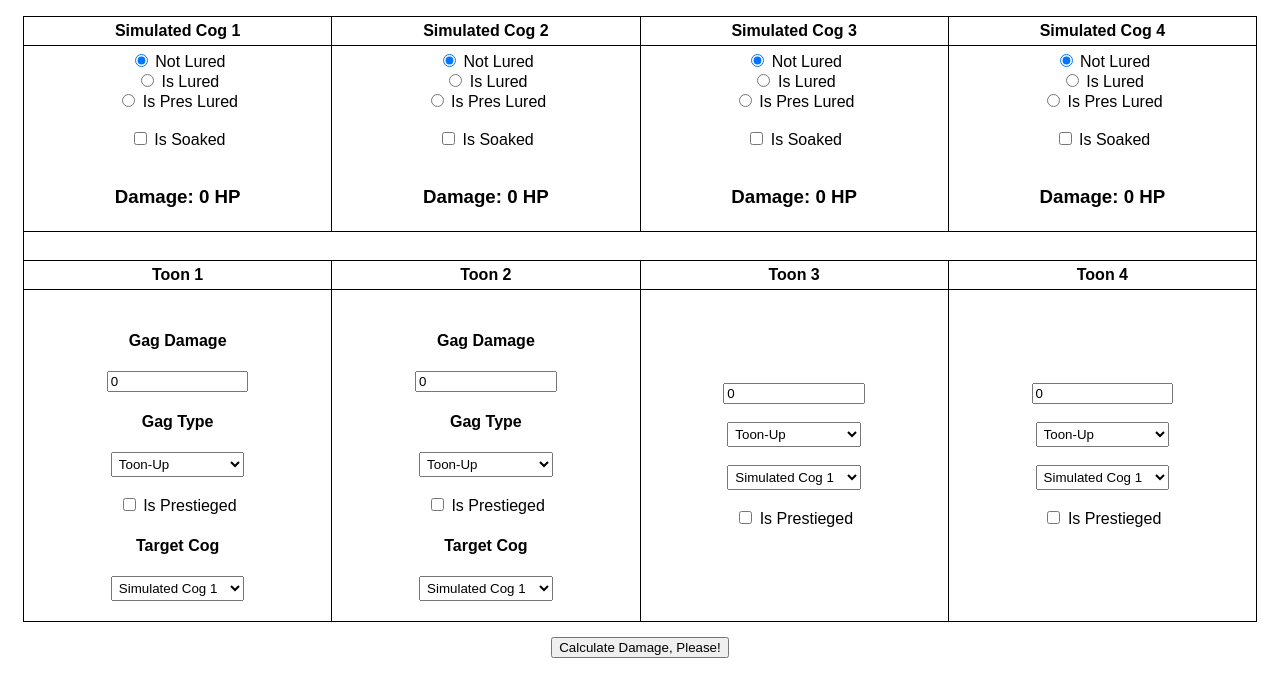
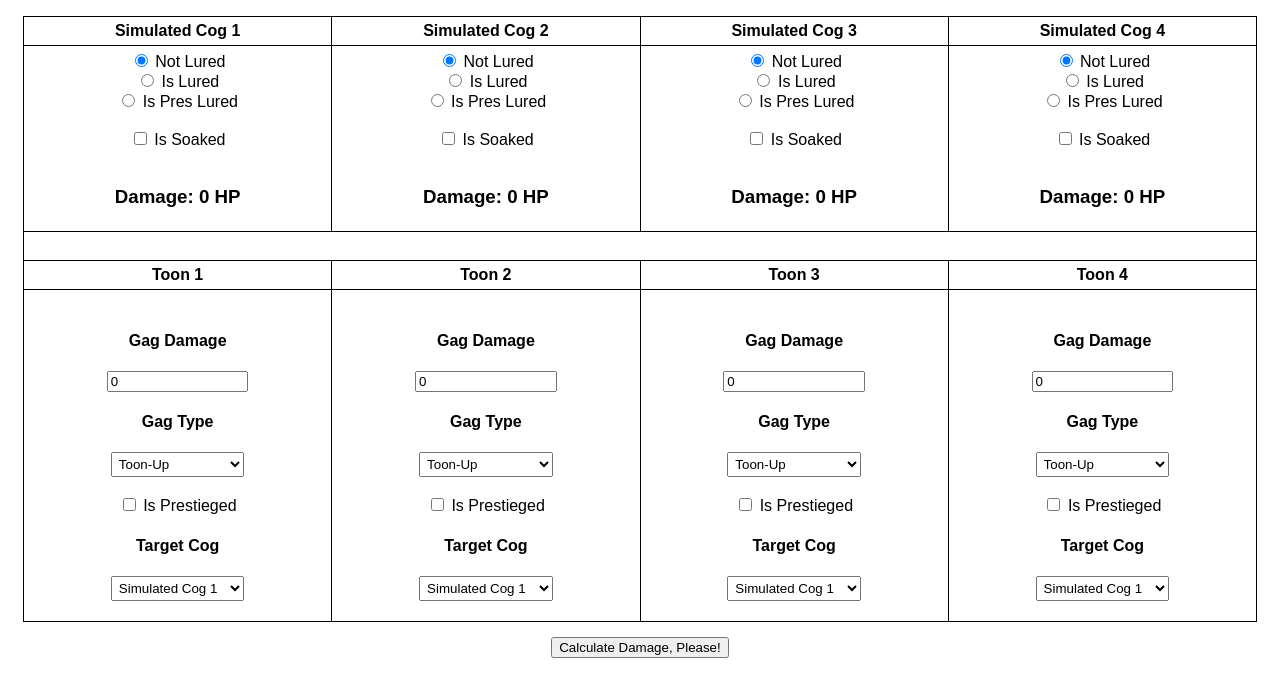
Before and after one commit to AutumnRivers/CorporateClashBattleSim, a plain HTML site: page index.html in a window 1280 px wide. Shown: the part 79-753 px from the top of the page. Drawn offline with Linux system fonts and the light colour scheme.

Commit message:
Forgot to add those Pretend this didn't happen

```diff
--- a/index.html
+++ b/index.html
@@ -171,9 +171,9 @@
                         </select>
                     </td>
                     <td>
+                        <h4>Gag Damage</h4>
                         <input type="number" min="0" max="360" placeholder="Gag Damage" id="toon3Dmg" value="0"/>
-                        <br/>
-                        <br/>
+                        <h4>Gag Type</h4>
                         <select id="gagType3">
                             <option value="toonup">Toon-Up</option>
                             <option value="trap">Trap</option>
@@ -185,19 +185,19 @@
                             <option value="drop">Drop</option>
                         </select>
                         <br/><br/>
+                        <input type="checkbox" id="isPres3"/> <label for="isPres3">Is Prestieged</label>
+                        <h4>Target Cog</h4>
                         <select id="cogTarget3">
                             <option value="cog1">Simulated Cog 1</option>
                             <option value="cog2">Simulated Cog 2</option>
                             <option value="cog3">Simulated Cog 3</option>
                             <option value="cog4">Simulated Cog 4</option>
                         </select>
-                        <br/><br/>
-                        <input type="checkbox" id="isPres3"/> <label for="isPres3">Is Prestieged</label>
                     </td>
                     <td>
+                        <h4>Gag Damage</h4>
                         <input type="number" min="0" max="360" placeholder="Gag Damage" id="toon4Dmg" value="0"/>
-                        <br/>
-                        <br/>
+                        <h4>Gag Type</h4>
                         <select id="gagType4">
                             <option value="toonup">Toon-Up</option>
                             <option value="trap">Trap</option>
@@ -209,14 +209,14 @@
                             <option value="drop">Drop</option>
                         </select>
                         <br/><br/>
+                        <input type="checkbox" id="isPres4"/> <label for="isPres4">Is Prestieged</label>
+                        <h4>Target Cog</h4>
                         <select id="cogTarget4">
                             <option value="cog1">Simulated Cog 1</option>
                             <option value="cog2">Simulated Cog 2</option>
                             <option value="cog3">Simulated Cog 3</option>
                             <option value="cog4">Simulated Cog 4</option>
                         </select>
-                        <br/><br/>
-                        <input type="checkbox" id="isPres4"/> <label for="isPres4">Is Prestieged</label>
                     </td>
                 </tr>
             </table>
```
